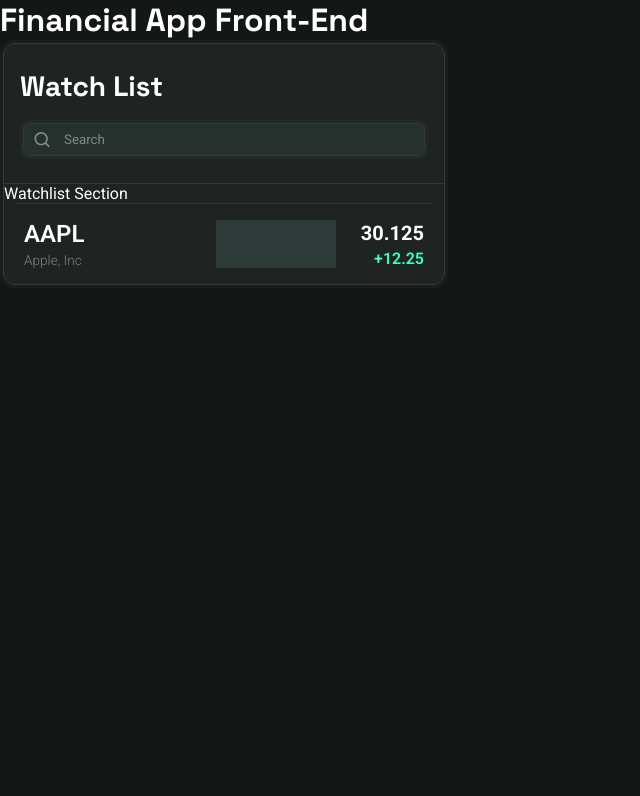
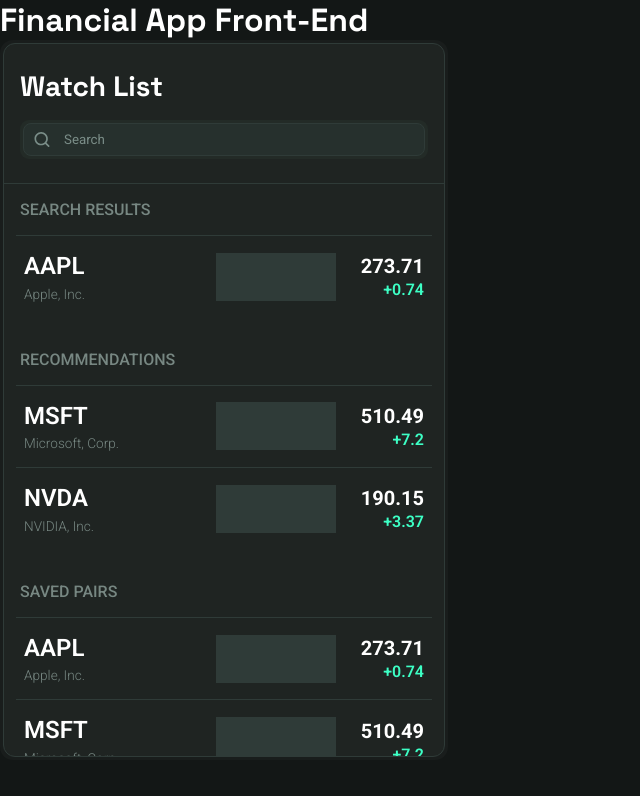
Before and after one commit to CedricRobitaille/Unit-3-Group-Project-Front-End, a React (Vite) app: page / in a window 1280 px wide. Shown: the top 796 px of the page, without its empty margins (0-640 px from the left). Built offline with nearby package versions, Linux system fonts and the light colour scheme.

Commit message:
Created watchlist modal with dummy data

```diff
--- a/src/components/Watchlist/Watchlist.css
+++ b/src/components/Watchlist/Watchlist.css
@@ -3,10 +3,24 @@
   padding: 3px;
   background-color: var(--black-90);
   border-radius: 13px;
+  max-height: calc(100vh - 5rem);
+  display: flex;
 }
 
 .watchlist-inner {
   background-color: var(--black-80);
   border: 1.5px solid var(--black-50);
   border-radius: 12px;
+  display: flex;
+  flex-direction: column;
+  width: 100%;
+  max-height: 100%;
 }
+
+.watchlist-results {
+  height: 100%;
+  overflow: auto;
+  display: flex;
+  flex-direction: column;
+  gap: 1rem;
+}
--- a/src/components/Watchlist/Watchlist.jsx
+++ b/src/components/Watchlist/Watchlist.jsx
@@ -1,14 +1,59 @@
+import { useState } from "react"
 import "./Watchlist.css"
 import WatchlistHeader from "./WatchlistHeader/WatchlistHeader"
 import WatchlistSection from "./WatchlistSection/WatchlistSection"
 
 const Watchlist = (props) => {
 
+  // Dummy Data until we have data from the backend.
+  const dummyWatchlistElements = [
+    {
+      name: "Apple, Inc.",
+      ticker: "AAPL",
+      value: "273.71",
+      change: 0.74
+    },
+    {
+      name: "Microsoft, Corp.",
+      ticker: "MSFT",
+      value: "510.49",
+      change: 7.20
+    },
+    {
+      name: "NVIDIA, Inc.",
+      ticker: "NVDA",
+      value: "190.15",
+      change: 3.37
+    },
+    {
+      name: "Amazon.com, Inc.",
+      ticker: "AMZN",
+      value: "235.28",
+      change: -2.33
+    }
+  ]
+  const dummyWishlistRecommendations = [dummyWatchlistElements[1], dummyWatchlistElements[2]]
+  const dummyWishlistSearch = [dummyWatchlistElements[0]]
+
+  // States containing arrays of watchlist elements
+  const [wishlistSaved, setWishlistSaved] = useState(dummyWatchlistElements) // Saved by the user
+  const [wishlistRecommendations, setWishlistRecommendations] = useState(dummyWishlistRecommendations) // Recommended by the server
+  const [wishlistSearch, setWishlistSearch] = useState(dummyWishlistSearch) // Searched by the user/server
+
+
+  const handleSearchResults = (searchResult) => {
+    setWishlistSearch(searchResult);
+  }
+
   return (
     <section className="watchlist-outer">
       <div className="watchlist-inner">
-        <WatchlistHeader />
-        <WatchlistSection />
+        <WatchlistHeader handleSearchResults={handleSearchResults} />
+        <div className="watchlist-results">
+          <WatchlistSection header="Search Results" watchlistElements={wishlistSearch} />
+          <WatchlistSection header="Recommendations" watchlistElements={wishlistRecommendations} />
+          <WatchlistSection header="Saved Pairs" watchlistElements={wishlistSaved} />
+        </div>
       </div>
     </ section>
   )
--- a/src/components/Watchlist/WatchlistHeader/WatchlistHeader.jsx
+++ b/src/components/Watchlist/WatchlistHeader/WatchlistHeader.jsx
@@ -3,12 +3,12 @@
 import WatchlistSearchbar from "./WatchlistSearchbar/WatchlistSearchbar"
 import WatchlistTitle from "./WatchlistTitle/WatchlistTitle"
 
-const WatchlistHeader = () => {
+const WatchlistHeader = ({ handleSearchResults }) => {
 
   return (
     <div className="watchlist-header">
       <WatchlistTitle />
-      <WatchlistSearchbar />
+      <WatchlistSearchbar handleSearchResults={handleSearchResults} />
     </div>
   )
 }
--- a/src/components/Watchlist/WatchlistHeader/WatchlistSearchbar/WatchlistSearchbar.jsx
+++ b/src/components/Watchlist/WatchlistHeader/WatchlistSearchbar/WatchlistSearchbar.jsx
@@ -2,7 +2,7 @@
 
 import "./WatchlistSearchbar.css"
 
-const WatchlistSearchbar = () => {
+const WatchlistSearchbar = ({ handleSearchResults }) => {
 
   const [searchValue, setSearchValue] = useState("");
 
@@ -13,6 +13,9 @@
   const handleFormSubmit = (event) => {
     event.preventDefault()
     console.log("Searching for: ", searchValue)
+
+
+    handleSearchResults()
   }
 
   return (
--- a/src/components/Watchlist/WatchlistSection/WatchlistElement/WatchlistElement.jsx
+++ b/src/components/Watchlist/WatchlistSection/WatchlistElement/WatchlistElement.jsx
@@ -4,14 +4,19 @@
 import WatchlistGraph from "./WatchlistGraph/WatchlistGraph";
 import WatchlistTickerValue from "./WatchlistTickerValue/WatchlistTickerValue";
 
-const WatchlistElement = () => {
+const WatchlistElement = ({elementData}) => {
+
+  const name = elementData.name;
+  const ticker = elementData.ticker;
+  const value = elementData.value;
+  const change = elementData.change;
 
   return (
     <article className="watchlist-element-outer">
       <div className="watchlist-element-inner">
-        <WatchlistTickerId />
+        <WatchlistTickerId name={name} ticker={ticker} />
         <WatchlistGraph />
-        <WatchlistTickerValue />
+        <WatchlistTickerValue value={value} change={change} />
       </div>
     </article>
   )
--- a/src/components/Watchlist/WatchlistSection/WatchlistElement/WatchlistTickerId/WatchlistTickerId.css
+++ b/src/components/Watchlist/WatchlistSection/WatchlistElement/WatchlistTickerId/WatchlistTickerId.css
@@ -1,7 +1,7 @@
 .watchlist-ticker-id {
   display: flex;
   flex-direction: column;
-  gap: .25rem;
+  gap: .35rem;
   max-width: 11.5rem;
   min-width: 5.25rem;
   width: 100%;
--- a/src/components/Watchlist/WatchlistSection/WatchlistElement/WatchlistTickerId/WatchlistTickerId.jsx
+++ b/src/components/Watchlist/WatchlistSection/WatchlistElement/WatchlistTickerId/WatchlistTickerId.jsx
@@ -1,13 +1,12 @@
 import "./WatchlistTickerId.css"
 
-const WatchlistTickerId = (props) => {
+const WatchlistTickerId = ({ name, ticker }) => {
 
   return (
     <div className="watchlist-ticker-id">
-      <h4>AAPL</h4>
-      <p>Apple, Inc</p>
+      <h4>{ticker}</h4>
+      <p>{name}</p>
     </div>
-
   )
 }
 
--- a/src/components/Watchlist/WatchlistSection/WatchlistElement/WatchlistTickerValue/WatchlistTickerValue.css
+++ b/src/components/Watchlist/WatchlistSection/WatchlistElement/WatchlistTickerValue/WatchlistTickerValue.css
@@ -1,7 +1,7 @@
 .watchlist-ticker-value {
   display: flex;
   flex-direction: column;
-  gap: .25rem;
+  gap: .125rem;
   text-align: right;
   min-width: 9ch;
   width: 100%;
--- a/src/components/Watchlist/WatchlistSection/WatchlistElement/WatchlistTickerValue/WatchlistTickerValue.jsx
+++ b/src/components/Watchlist/WatchlistSection/WatchlistElement/WatchlistTickerValue/WatchlistTickerValue.jsx
@@ -1,18 +1,12 @@
 import "./WatchlistTickerValue.css"
 
-const WatchlistTickerValue = (props) => {
-  // const tickerValue = props.tickerValue;
-  // const tickerChange = props.tickerChange;
-
-  const tickerValue = 30.125;
-  const tickerChange = "+12.25";
+const WatchlistTickerValue = ({ value, change }) => {
 
   return (
     <div className="watchlist-ticker-value">
-      <h5>{tickerValue}</h5>
-      <h6>{tickerChange}</h6>
+      <h5>{value}</h5>
+      { change > 0 ? <h6>+{change}</h6> : <h6>{change}</h6> }
     </div>
-
   )
 }
 
--- a/src/components/Watchlist/WatchlistSection/WatchlistSection.css
+++ b/src/components/Watchlist/WatchlistSection/WatchlistSection.css
@@ -0,0 +1,11 @@
+.watchlist-section {
+
+}
+
+.watchlist-section-header {
+  font-size: 1rem;
+  text-transform: uppercase;
+  color: var(--white-50);
+  font-weight: 500;
+  padding: 1rem;
+}
--- a/src/components/Watchlist/WatchlistSection/WatchlistSection.jsx
+++ b/src/components/Watchlist/WatchlistSection/WatchlistSection.jsx
@@ -1,14 +1,15 @@
 import "./WatchlistSection.css"
 import WatchlistElement from "./WatchlistElement/WatchlistElement";
 
-const WatchlistSection = () => {
+const WatchlistSection = ({ header, watchlistElements }) => {
 
   return (
-    <article>
-      <p>Watchlist Section</p>
-      <WatchlistElement />
+    <article className="watchlist-section">
+      <h4 className="watchlist-section-header">{header}</h4>
+      {watchlistElements.map((element, index) => (
+        <WatchlistElement key={index} elementData={element} />
+      ))}
     </article>
-
   )
 }
 
--- a/src/index.css
+++ b/src/index.css
@@ -13,22 +13,22 @@
 
 :root {
   --white-100: #ffffff; /* Primary White */
-  --white-75: #ecf5f1cc; /* White 75% */
-  --white-50: #c4e0d788; /* White 50% */
-  --white-25: #bae2d355; /* White 25% */
+  --white-75: #ecf5f1cc; /* White 75% (text not-selected)*/
+  --white-50: #c4e0d788; /* White 50% (text placeholder/locked)*/
+  --white-25: #bae2d355; /* White 25% (text hidden)*/
 
   --black-100: #131716; /* Primary Black */
-  --black-90: #191D1C; /* Black Level 1 */
-  --black-80: #1F2422; /* Black Level 2 */
-  --black-70: #232b27; /* Black Level 3 */
-  --black-60: #26302D; /* Black Level 4 */
-  --black-50: #2f3b38; /* Accent Black */
+  --black-90: #191D1C; /* Black Level 1 (card outer background)*/
+  --black-80: #1F2422; /* Black Level 2 (card inner background)*/
+  --black-70: #232b27; /* Black Level 3 (card sub-element bg)*/
+  --black-60: #26302D; /* Black Level 4 (card sub-element-inner bg)*/
+  --black-50: #2f3b38; /* Accent Black (card border)*/
 
   --accent-50: #3DFFC5; /* Primary Accent */
-  --accent-40: #339477; /* Accent 75% */
-  --accent-30: #3C5E53; /* Accent 50% */
-  --accent-20: #2e443d; /* Accent 25% */
-  --accent-10: #18332b70; /* Accent 10% */
+  --accent-40: #339477; /* Accent 75% (Accent light fade)*/
+  --accent-30: #3C5E53; /* Accent 50% (Accent Avg fade)*/
+  --accent-20: #2e443d; /* Accent 25% (Accent high fade)*/
+  --accent-10: #18332b70; /* Accent 10% (Accent seasoning)*/
 
   --green-glow: 0px 0px 22px -8px rgb(36, 148, 114, .125); /* Default Flow - For box-shadow: ---; */
 }
@@ -59,3 +59,12 @@
   font-style: normal;
   font-variation-settings: "wdth" 100;
 }
+
+::placeholder {
+  color: var(--white-50);
+}
+
+input {
+  background-color: var(--black-60);
+  border: 1.5px solid var(--black-50);
+}
```
